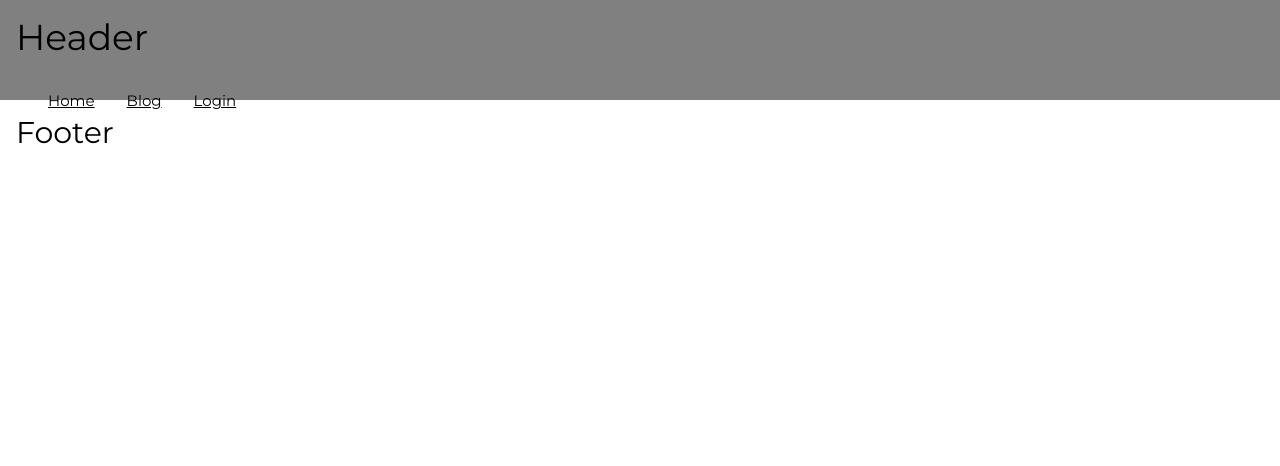
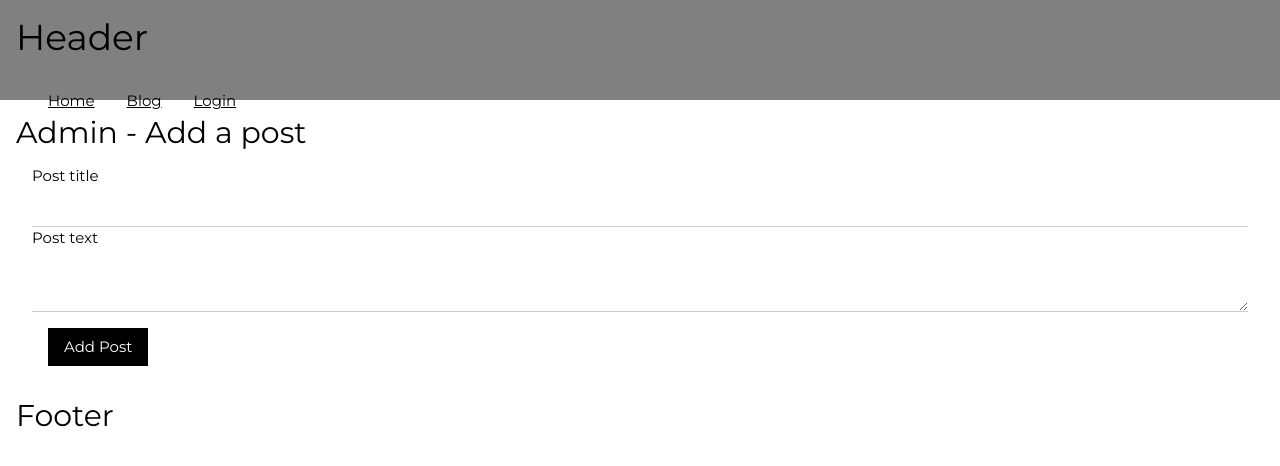
Before and after one commit to dekpo/ngSmallAngularSiteWithJWTauth, an Angular app: page /admin in a window 1280 px wide. Before the commit this address led to /. Shown: the top 466 px of the page. Built offline with nearby package versions, Linux system fonts and the light colour scheme.

Commit message:
Added admin component

```diff
--- /dev/null
+++ b/src/app/admin/admin.component.html
@@ -0,0 +1,15 @@
+<div class="w3-container w3-animate-right">
+    <h2>Admin - Add a post</h2>
+    <section>
+        <form class="w3-container">
+
+            <label>Post title</label>
+            <input class="w3-input" type="text">
+
+            <label>Post text</label>
+            <textarea class="w3-input"></textarea>
+
+            <button type="submit" class="w3-btn w3-black w3-margin">Add Post</button>
+        </form>
+    </section>
+</div>
--- /dev/null
+++ b/src/app/admin/admin.component.ts
@@ -0,0 +1,15 @@
+import { Component, OnInit } from '@angular/core';
+
+@Component({
+  selector: 'app-admin',
+  templateUrl: './admin.component.html',
+  styleUrls: ['./admin.component.css']
+})
+export class AdminComponent implements OnInit {
+
+  constructor() { }
+
+  ngOnInit(): void {
+  }
+
+}
--- a/src/app/app-routing.module.ts
+++ b/src/app/app-routing.module.ts
@@ -1,5 +1,6 @@
 import { NgModule } from '@angular/core';
 import { RouterModule, Routes } from '@angular/router';
+import { AdminComponent } from './admin/admin.component';
 import { BlogComponent } from './blog/blog.component';
 import { HomeComponent } from './home/home.component';
 import { LoginComponent } from './login/login.component';
@@ -8,7 +9,8 @@ import { LoginComponent } from './login/login.component';
 const routes: Routes = [
   {path: '', component: HomeComponent},
   {path: 'blog', component: BlogComponent},
-  {path: 'login', component: LoginComponent}
+  {path: 'login', component: LoginComponent},
+  {path: 'admin', component: AdminComponent}
 ];
 
 @NgModule({
--- a/src/app/app.module.ts
+++ b/src/app/app.module.ts
@@ -9,6 +9,7 @@ import { HomeComponent } from './home/home.component';
 import { BlogComponent } from './blog/blog.component';
 import { HttpClientModule } from '@angular/common/http';
 import { LoginComponent } from './login/login.component';
+import { AdminComponent } from './admin/admin.component';
 
 @NgModule({
   declarations: [
@@ -17,7 +18,8 @@ import { LoginComponent } from './login/login.component';
     FooterComponent,
     HomeComponent,
     BlogComponent,
-    LoginComponent
+    LoginComponent,
+    AdminComponent
   ],
   imports: [
     BrowserModule,
```
Also changed, not shown: src/app/admin/admin.component.css (added), 1 other file (tests, documents, lock files or other folders).
